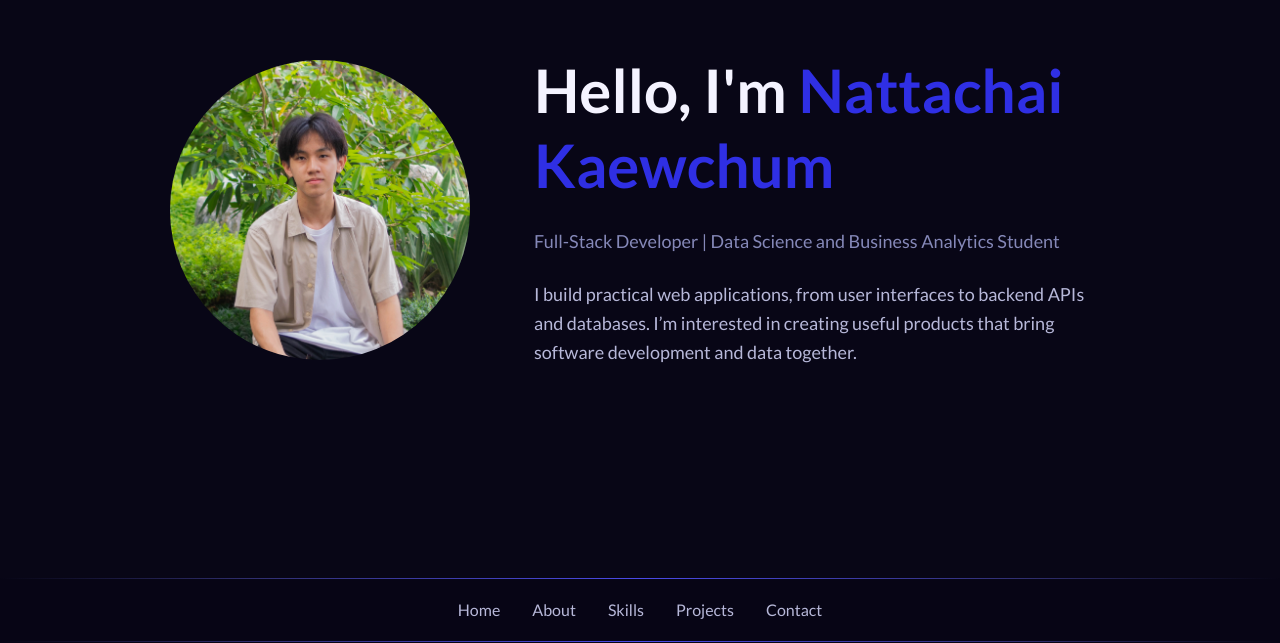
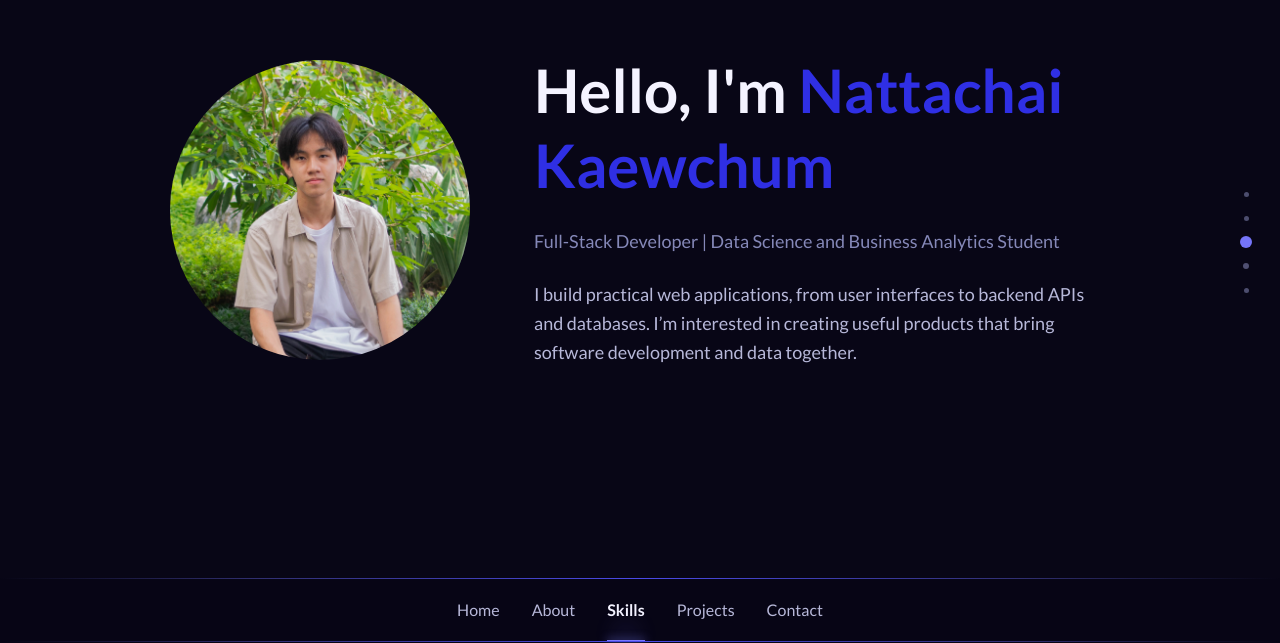
Before and after one commit to Gooddez/Portfolio, a React (Vite) app: page / in a window 1280 px wide. Shown: the part 158-801 px from the top of the page. Built offline with nearby package versions, Linux system fonts and the light colour scheme.

Commit message:
vertical scrollbar and navbar highlight

```diff
--- a/src/App.jsx
+++ b/src/App.jsx
@@ -5,6 +5,7 @@ import Skills from "./components/Skills";
 import Projects from "./components/Projects";
 import Contact from "./components/Contact";
 import Footer from "./components/Footer";
+import SectionNavigation from "./components/SectionNavigation";
 
 function App() {
 
@@ -17,6 +18,7 @@ function App() {
       <Projects />
       <Contact />
       <Footer />
+      <SectionNavigation />
     </main>
   );
 }
--- a/src/components/Navbar.jsx
+++ b/src/components/Navbar.jsx
@@ -1,5 +1,33 @@
+import { useEffect, useState } from "react";
+
 const Navbar = () => {
     const sections = ["Home", "About", "Skills", "Projects", "Contact"];
+    const [activeSection, setActiveSection] = useState("home");
+
+    useEffect(() => {
+        const updateActiveSection = () => {
+            const marker = window.innerHeight * 0.4;
+            let currentSection = sections[0].toLowerCase();
+
+            sections.forEach((section) => {
+                const element = document.getElementById(section.toLowerCase());
+                if (element && element.getBoundingClientRect().top <= marker) {
+                    currentSection = section.toLowerCase();
+                }
+            });
+
+            setActiveSection(currentSection);
+        };
+
+        updateActiveSection();
+        window.addEventListener("scroll", updateActiveSection, { passive: true });
+        window.addEventListener("resize", updateActiveSection);
+
+        return () => {
+            window.removeEventListener("scroll", updateActiveSection);
+            window.removeEventListener("resize", updateActiveSection);
+        };
+    });
 
     return (
         <header className="sticky top-0 z-50 h-16 w-full bg-(--color-background)/90 backdrop-blur-md">
@@ -12,9 +40,26 @@ const Navbar = () => {
                     <a
                         key={section}
                         href={`#${section.toLowerCase()}`}
-                        className="text-sm text-(--color-text-muted) transition-colors hover:text-(--color-text) sm:text-base"
+                        aria-current={activeSection === section.toLowerCase() ? "location" : undefined}
+                        className={`group relative inline-flex h-full items-center text-sm transition-colors sm:text-base ${
+                            activeSection === section.toLowerCase()
+                                ? "font-semibold text-(--color-text)"
+                                : "text-(--color-text-muted) hover:text-(--color-text)"
+                        }`}
                     >
                         {section}
+                        {activeSection === section.toLowerCase() && (
+                            <>
+                                <span
+                                    aria-hidden="true"
+                                    className="pointer-events-none absolute inset-x-2 bottom-0 h-6 bg-linear-to-t from-(--color-accent)/30 to-transparent opacity-80 blur-md"
+                                />
+                                <span
+                                    aria-hidden="true"
+                                    className="pointer-events-none absolute inset-x-0 bottom-0 h-0.5 bg-(--color-accent) shadow-[0_0_10px_var(--color-accent)]"
+                                />
+                            </>
+                        )}
                     </a>
                 ))}
                 <span
--- /dev/null
+++ b/src/components/SectionNavigation.jsx
@@ -0,0 +1,84 @@
+import { useEffect, useState } from "react";
+
+const sections = [
+    { id: "home", label: "Home" },
+    { id: "about", label: "About" },
+    { id: "skills", label: "Skills" },
+    { id: "projects", label: "Projects" },
+    { id: "contact", label: "Contact" },
+];
+
+const SectionNavigation = () => {
+    const [scrollProgress, setScrollProgress] = useState(0);
+
+    useEffect(() => {
+        const updateActiveSection = () => {
+            const referencePosition = window.scrollY + window.innerHeight * 0.4;
+            const positions = sections.map((section) => {
+                const element = document.getElementById(section.id);
+                return element ? element.getBoundingClientRect().top + window.scrollY : 0;
+            });
+
+            let progress = 0;
+            for (let index = 0; index < positions.length - 1; index += 1) {
+                if (referencePosition >= positions[index + 1]) {
+                    progress = index + 1;
+                    continue;
+                }
+
+                const sectionDistance = positions[index + 1] - positions[index];
+                const sectionProgress = sectionDistance > 0
+                    ? (referencePosition - positions[index]) / sectionDistance
+                    : 0;
+                progress = index + Math.max(0, Math.min(1, sectionProgress));
+                break;
+            }
+
+            if (referencePosition >= positions[positions.length - 1]) {
+                progress = positions.length - 1;
+            }
+
+            setScrollProgress(progress);
+        };
+
+        updateActiveSection();
+        window.addEventListener("scroll", updateActiveSection, { passive: true });
+        window.addEventListener("resize", updateActiveSection);
+
+        return () => {
+            window.removeEventListener("scroll", updateActiveSection);
+            window.removeEventListener("resize", updateActiveSection);
+        };
+    }, []);
+
+    return (
+        <nav aria-label="Section navigation" className="fixed right-3 top-1/2 z-40 -translate-y-1/2 sm:right-6">
+            <div className="flex flex-col items-center gap-1">
+                {sections.map((section, index) => (
+                    <a
+                        key={section.id}
+                        href={`#${section.id}`}
+                        aria-label={`Go to ${section.label} section`}
+                        aria-current={Math.round(scrollProgress) === index ? "location" : undefined}
+                        className="group grid h-5 w-5 place-items-center rounded-full focus-visible:outline-2 focus-visible:outline-offset-1 focus-visible:outline-(--color-accent)"
+                    >
+                        <span
+                            aria-hidden="true"
+                            className="rounded-full transition-[width,height,background-color,opacity] duration-100 ease-out group-hover:bg-(--color-accent)"
+                            style={{
+                                width: `${5 + 8 * Math.max(0, 1 - Math.abs(scrollProgress - index))}px`,
+                                height: `${5 + 8 * Math.max(0, 1 - Math.abs(scrollProgress - index))}px`,
+                                backgroundColor: Math.abs(scrollProgress - index) < 0.85
+                                    ? "var(--color-accent)"
+                                    : "var(--color-text-subtle)",
+                                opacity: 0.55 + 0.45 * Math.max(0, 1 - Math.abs(scrollProgress - index)),
+                            }}
+                        />
+                    </a>
+                ))}
+            </div>
+        </nav>
+    );
+};
+
+export default SectionNavigation;
--- a/src/index.css
+++ b/src/index.css
@@ -44,6 +44,15 @@ body {
   background-color: var(--color-background);
 }
 
+/* Hide the browser scrollbar; SectionNavigation provides the visual position cue. */
+html {
+  scrollbar-width: none;
+}
+
+html::-webkit-scrollbar {
+  display: none;
+}
+
 section[id] {
   scroll-margin-top: 4rem;
   /* scroll-snap-align: start; */
```
